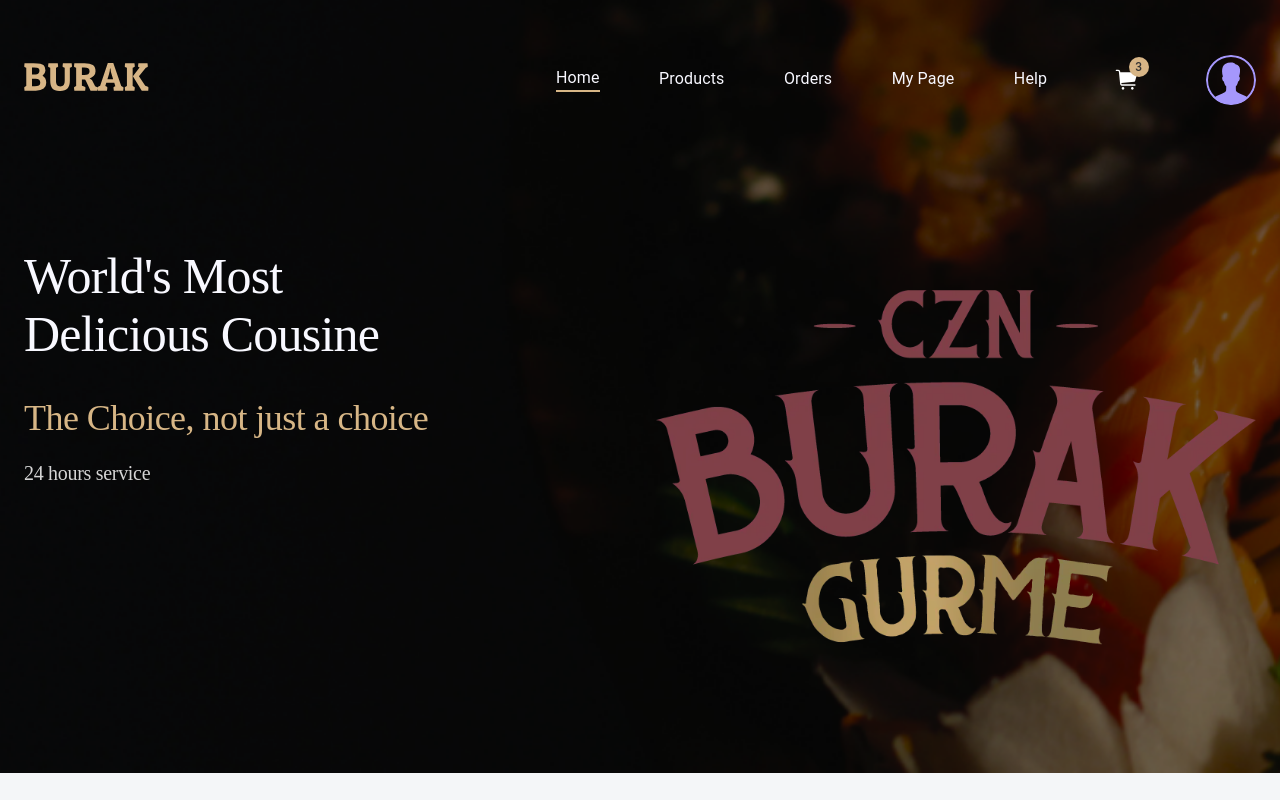
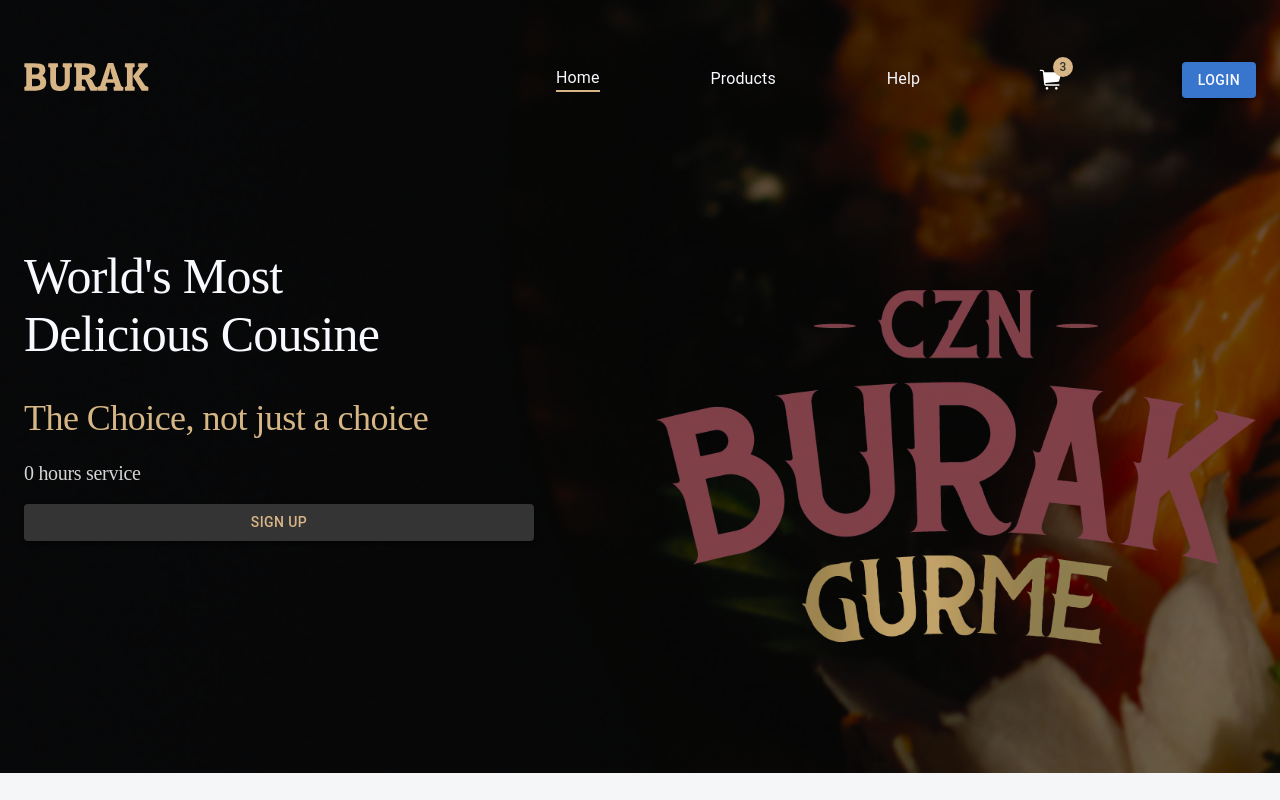
Before and after one commit to Musab74/burak-react, a React (Create React App) app: page / in a window 1280 px wide. Shown: the top 800 px of the page. Built offline with nearby package versions, Linux system fonts and the light colour scheme.

Commit message:
fix:useState hooks exercise

```diff
--- a/src/app/components/headers/HomeNavbar.tsx
+++ b/src/app/components/headers/HomeNavbar.tsx
@@ -1,9 +1,16 @@
 import { Box, Button, Container, Stack } from "@mui/material";
 import { NavLink } from "react-router-dom";
 import Basket from "./Basket";
+import { useState } from "react";
 
 export default function HomeNavbar() {
-    const AuthMember = true;
+    const AuthMember = null;
+    const [count, setstate] = useState(0);
+
+    const buttonHandler = () => {
+        setstate(count +1)
+    }
+
     return (
         <div className="home-navbar">
             <Container className="navbar-container">
@@ -55,12 +62,12 @@
                             World's Most Delicious Cousine
                         </Box>
                         <Box className="wel-txt">The Choice, not just a choice</Box>
-                        <Box className="service-txt">24  hours service</Box>
+                        <Box className="service-txt">{count}  hours service</Box>
                         <Box className="signup" ></Box>
                         {!AuthMember ? (
                         <Button variant={"contained"}
                         className="signup-button"
-                        >
+                        onClick={() => buttonHandler()}>
                             Sign Up</Button>) : null}
 
                     </Stack>
```
